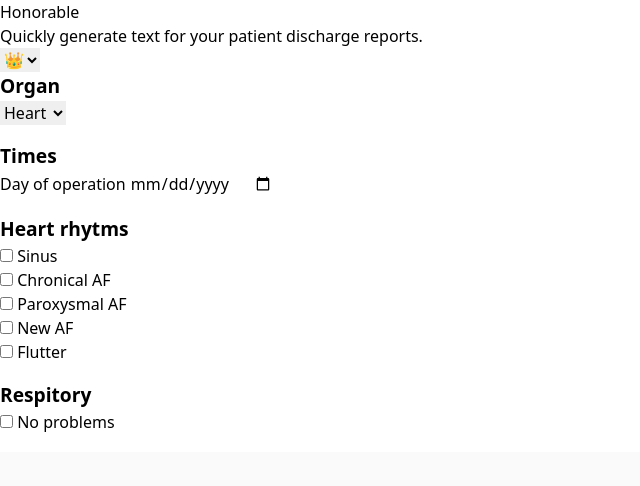
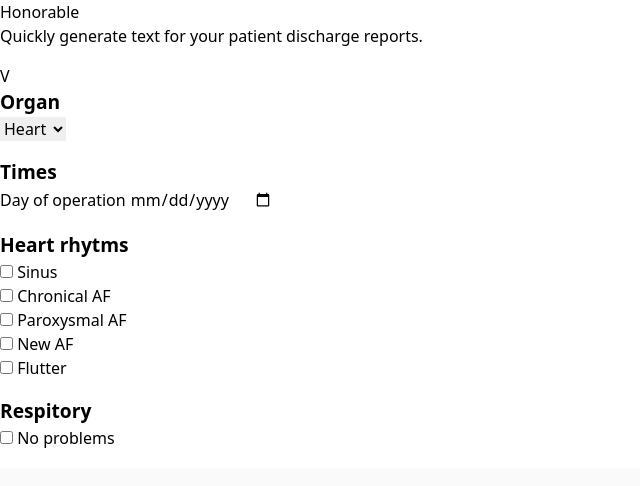
Before and after one commit to lalli-oni/surgical-discharge-tool, a Svelte app: page / in a window 1280 px wide. Shown: the top 486 px of the page, without its empty margins (0-640 px from the left). Built offline with nearby package versions, Linux system fonts and the light colour scheme.

Commit message:
Update LanguageSelector

```diff
--- a/src/LanguageSelector.svelte
+++ b/src/LanguageSelector.svelte
@@ -1,11 +1,46 @@
 <script lang="ts">
-    export let languages = [];
+	import { createEventDispatcher } from 'svelte';
+    import Svg from './svg.svelte';
+    export let languages;
     export let language = languages[0];
+    let expanded: boolean = false;
+    export let collapseDelay: number = 300;
 
+	const dispatch = createEventDispatcher();
+
+    const languageChanged = (event) => {
+        dispatch('language-changed', event);
+    };
+
+    const triggerExpand = () => {
+        expanded = true;
+    }
+
+	$: if (expanded) {
+		window.setTimeout(() => {expanded = false}, collapseDelay);
+	}
 </script>
 
-<select bind:value={language}>
+
+<div
+    class="flex flex-row justify-between items-center hover:cursor-pointer gap-2 group"
+    on:click={triggerExpand} on:mouseenter={triggerExpand} on:click={triggerExpand}
+>
+    <div>
+        <Svg icon={language.svg} label={language.id} class="group-hover:shadow-orange-glow" />
+        <div hidden={!expanded} class="absolute mt-3 flex flex-col gap-1">
+            {#each languages as languageOption}
+                <Svg icon={languageOption.svg} label={languageOption.id} box={32} />
+            {/each}
+        </div>
+    </div>
+    <div class="text-white">
+        V
+    </div>
+</div>
+
+<!-- <select bind:value={language} on:change={languageChanged} class="bg-transparent text-white outline-none">
     {#each languages as language}
-        <option value={language}>{language.emoji}</option>
+        <option value={language.id}>{ @html language?.svg}</option>
     {/each}
-</select>
+</select> -->
```
